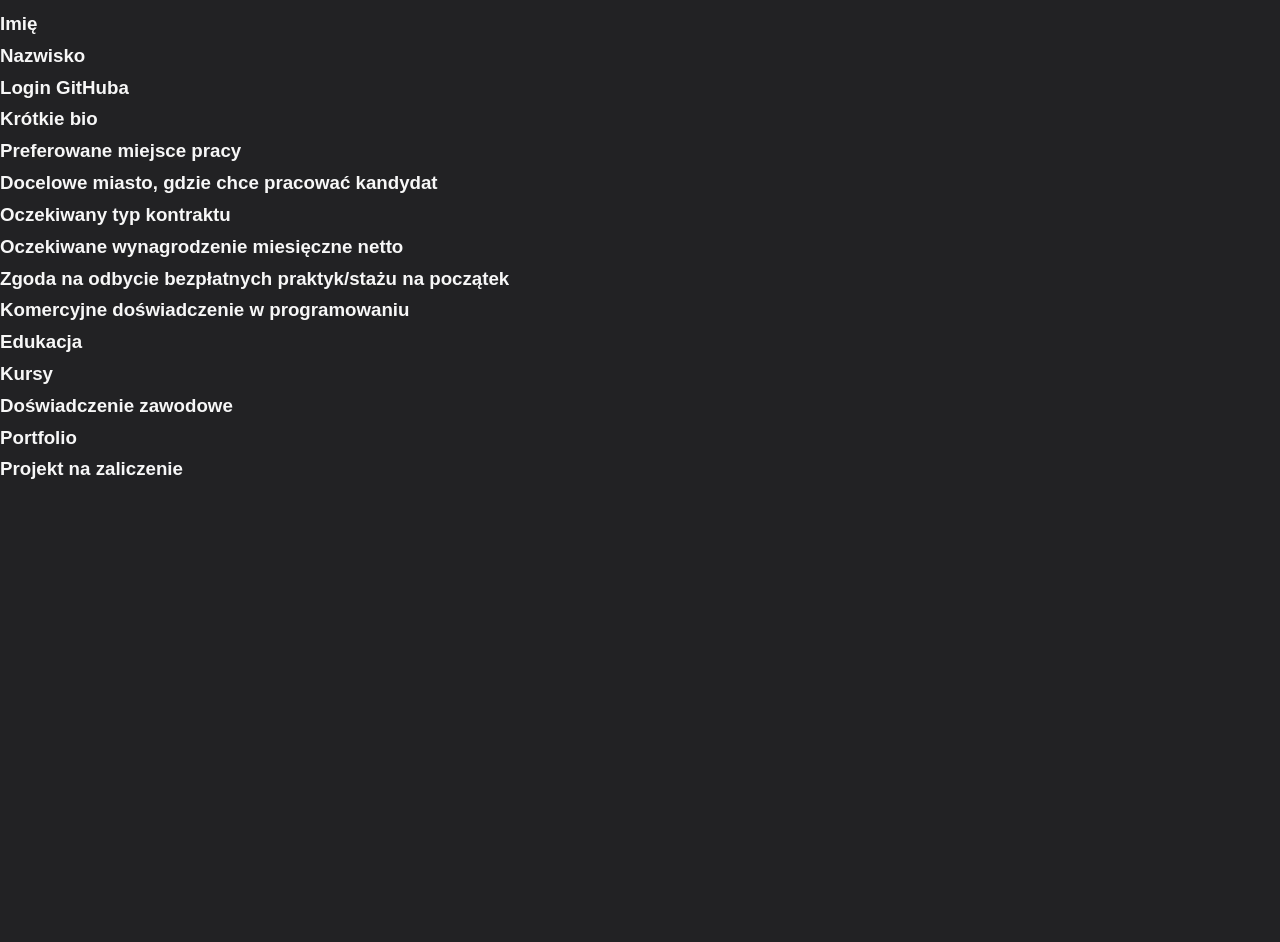
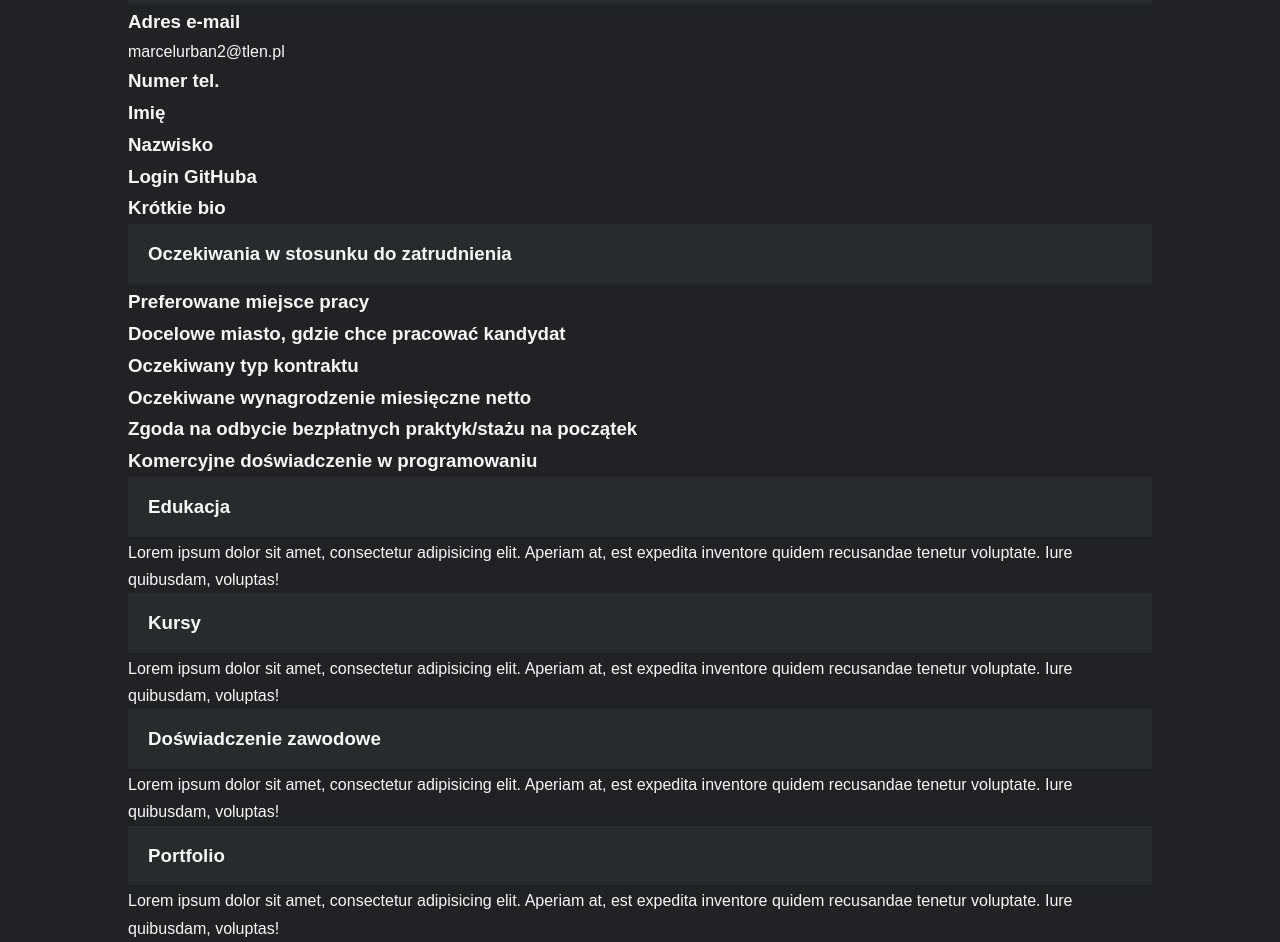
Before and after one commit to Jutrzenka/HeadHunterG11-FR, a React (Create React App) app: page /cv/edit in a window 1280 px wide. Shown: the part 190-1132 px from the top of the page. Before the commit the page ends 800 px from the top, so only its background shows below. Built offline with nearby package versions, Linux system fonts and the light colour scheme; no server answers.

Commit message:
Refactor structure

```diff
--- a/src/views/App/EditCvView/EditCvView.tsx
+++ b/src/views/App/EditCvView/EditCvView.tsx
@@ -31,63 +31,176 @@ export const EditCvView = () => {
       {/*  </div>*/}
       {/*</section>*/}
 
-      <div className="student-about">
-        <section>
-          <h3>Adres e-mail</h3>
-        </section>
-        <section>
-          <h3>Numer tel.</h3>
-        </section>
-        <section>
-          <h3>Imię</h3>
-        </section>
-        <section>
-          <h3>Nazwisko</h3>
-        </section>
-        <section>
-          <h3>Login GitHuba</h3>
-        </section>
-        <section>
-          <h3>Krótkie bio</h3>
-        </section>
-      </div>
-
-      <div className="hireExpectations">
-        <section>
-          <h3>Preferowane miejsce pracy</h3>
-        </section>
-        <section>
-          <h3>Docelowe miasto, gdzie chce pracować kandydat</h3>
-        </section>
-        <section>
-          <h3>Oczekiwany typ kontraktu</h3>
-        </section>
-        <section>
-          <h3>Oczekiwane wynagrodzenie miesięczne netto</h3>
-        </section>
-        <section>
-          <h3>Zgoda na odbycie bezpłatnych praktyk/stażu na początek</h3>
-        </section>
-        <section>
-          <h3>Komercyjne doświadczenie w programowaniu</h3>
-        </section>
-      </div>
-
-      <section>
-        <h3>Edukacja</h3>
-      </section>
-      <section>
-        <h3>Kursy</h3>
-      </section>
-      <section>
-        <h3>Doświadczenie zawodowe</h3>
+      <section className="student-about container">
+        <div className="title-wrap">
+          <h3>Ogólne</h3>
+        </div>
+        <div className="content-wrap">
+          <div className="settingsList">
+            <div className="settingsListItem">
+              <h3 className="settingsListItemLabel">Adres e-mail</h3>
+              <span className="settingsListItemContent">
+                marcelurban2@tlen.pl
+              </span>
+            </div>
+            <div className="settingsListItem">
+              <h3 className="settingsListItemLabel">Numer tel.</h3>
+              <span className="settingsListItemContent"></span>
+            </div>
+            <div className="settingsListItem">
+              <h3 className="settingsListItemLabel">Imię</h3>
+              <span className="settingsListItemContent"></span>
+            </div>
+            <div className="settingsListItem">
+              <h3 className="settingsListItemLabel">Nazwisko</h3>
+              <span className="settingsListItemContent"></span>
+            </div>
+            <div className="settingsListItem">
+              <h3 className="settingsListItemLabel">Login GitHuba</h3>
+              <span className="settingsListItemContent"></span>
+            </div>
+            <div className="settingsListItem">
+              <h3 className="settingsListItemLabel">Krótkie bio</h3>
+              <span className="settingsListItemContent"></span>
+            </div>
+          </div>
+        </div>
       </section>
 
-      <section>
-        <h3>Portfolio</h3>
+      <section className="student-hireExpectations container">
+        <div className="title-wrap">
+          <h3>Oczekiwania w stosunku do zatrudnienia</h3>
+        </div>
+        <div className="content-wrap">
+          <div className="settingsList">
+            <div className="settingsListItem">
+              <h3 className="settingsListItemLabel">
+                Preferowane miejsce pracy
+              </h3>
+              <span className="settingsListItemContent"></span>
+            </div>
+            <div className="settingsListItem">
+              <h3 className="settingsListItemLabel">
+                Docelowe miasto, gdzie chce pracować kandydat
+              </h3>
+              <span className="settingsListItemContent"></span>
+            </div>
+            <div className="settingsListItem">
+              <h3 className="settingsListItemLabel">
+                Oczekiwany typ kontraktu
+              </h3>
+              <span className="settingsListItemContent"></span>
+            </div>
+            <div className="settingsListItem">
+              <h3 className="settingsListItemLabel">
+                Oczekiwane wynagrodzenie miesięczne netto
+              </h3>
+              <span className="settingsListItemContent"></span>
+            </div>
+            <div className="settingsListItem">
+              <h3 className="settingsListItemLabel">
+                Zgoda na odbycie bezpłatnych praktyk/stażu na początek
+              </h3>
+              <span className="settingsListItemContent"></span>
+            </div>
+            <div className="settingsListItem">
+              <h3 className="settingsListItemLabel">
+                Komercyjne doświadczenie w programowaniu
+              </h3>
+              <span className="settingsListItemContent"></span>
+            </div>
+          </div>
+        </div>
       </section>
-      <section>
-        <h3>Projekt na zaliczenie</h3>
+
+      <section className="student-education container">
+        <div className="title-wrap">
+          <h3>Edukacja</h3>
+        </div>
+        <div className="content-wrap">
+          <div className="settingsList">
+            <div className="settingsListItem">
+              <h3 className="settingsListItemLabel"></h3>
+              <span className="settingsListItemContent">
+                Lorem ipsum dolor sit amet, consectetur adipisicing elit.
+                Aperiam at, est expedita inventore quidem recusandae tenetur
+                voluptate. Iure quibusdam, voluptas!
+              </span>
+            </div>
+          </div>
+        </div>
+      </section>
+
+      <section className="student-courses container">
+        <div className="title-wrap">
+          <h3>Kursy</h3>
+        </div>
+        <div className="content-wrap">
+          <div className="settingsList">
+            <div className="settingsListItem">
+              <h3 className="settingsListItemLabel"></h3>
+              <span className="settingsListItemContent">
+                Lorem ipsum dolor sit amet, consectetur adipisicing elit.
+                Aperiam at, est expedita inventore quidem recusandae tenetur
+                voluptate. Iure quibusdam, voluptas!
+              </span>
+            </div>
+          </div>
+        </div>
+      </section>
+
+      <section className="student-work_experience container">
+        <div className="title-wrap">
+          <h3>Doświadczenie zawodowe</h3>
+        </div>
+        <div className="content-wrap">
+          <div className="settingsList">
+            <div className="settingsListItem">
+              <h3 className="settingsListItemLabel"></h3>
+              <span className="settingsListItemContent">
+                Lorem ipsum dolor sit amet, consectetur adipisicing elit.
+                Aperiam at, est expedita inventore quidem recusandae tenetur
+                voluptate. Iure quibusdam, voluptas!
+              </span>
+            </div>
+          </div>
+        </div>
+      </section>
+
+      <section className="student-portfolio container">
+        <div className="title-wrap">
+          <h3>Portfolio</h3>
+        </div>
+        <div className="content-wrap">
+          <div className="settingsList">
+            <div className="settingsListItem">
+              <h3 className="settingsListItemLabel"></h3>
+              <span className="settingsListItemContent">
+                Lorem ipsum dolor sit amet, consectetur adipisicing elit.
+                Aperiam at, est expedita inventore quidem recusandae tenetur
+                voluptate. Iure quibusdam, voluptas!
+              </span>
+            </div>
+          </div>
+        </div>
+      </section>
+
+      <section className="student-project container">
+        <div className="title-wrap">
+          <h3>Projekt na zaliczenie</h3>
+        </div>
+        <div className="content-wrap">
+          <div className="settingsList">
+            <div className="settingsListItem">
+              <h3 className="settingsListItemLabel"></h3>
+              <span className="settingsListItemContent">
+                Lorem ipsum dolor sit amet, consectetur adipisicing elit.
+                Aperiam at, est expedita inventore quidem recusandae tenetur
+                voluptate. Iure quibusdam, voluptas!
+              </span>
+            </div>
+          </div>
+        </div>
       </section>
     </main>
   );
--- a/src/views/App/EditCvView/_EditCvView.scss
+++ b/src/views/App/EditCvView/_EditCvView.scss
@@ -1,6 +1,6 @@
 @import '../../../styles/mixins';
 main.view-EditCvView {
-  .students-contact {
+  .title-wrap {
     background-color: var(--form-background-color);
     @include flex(row, center, space-between);
     padding: 14px 20px;
@@ -30,4 +30,11 @@ main.view-EditCvView {
     //  }
     //}
  }
+
+  //.hireExpectations{
+  //  background-color: var(--form-background-color);
+  //  @include flex(row, center, space-between);
+  //  padding: 14px 20px;
+  //  border-bottom: 2px solid var(--underline-color);
+  //}
 }
```
